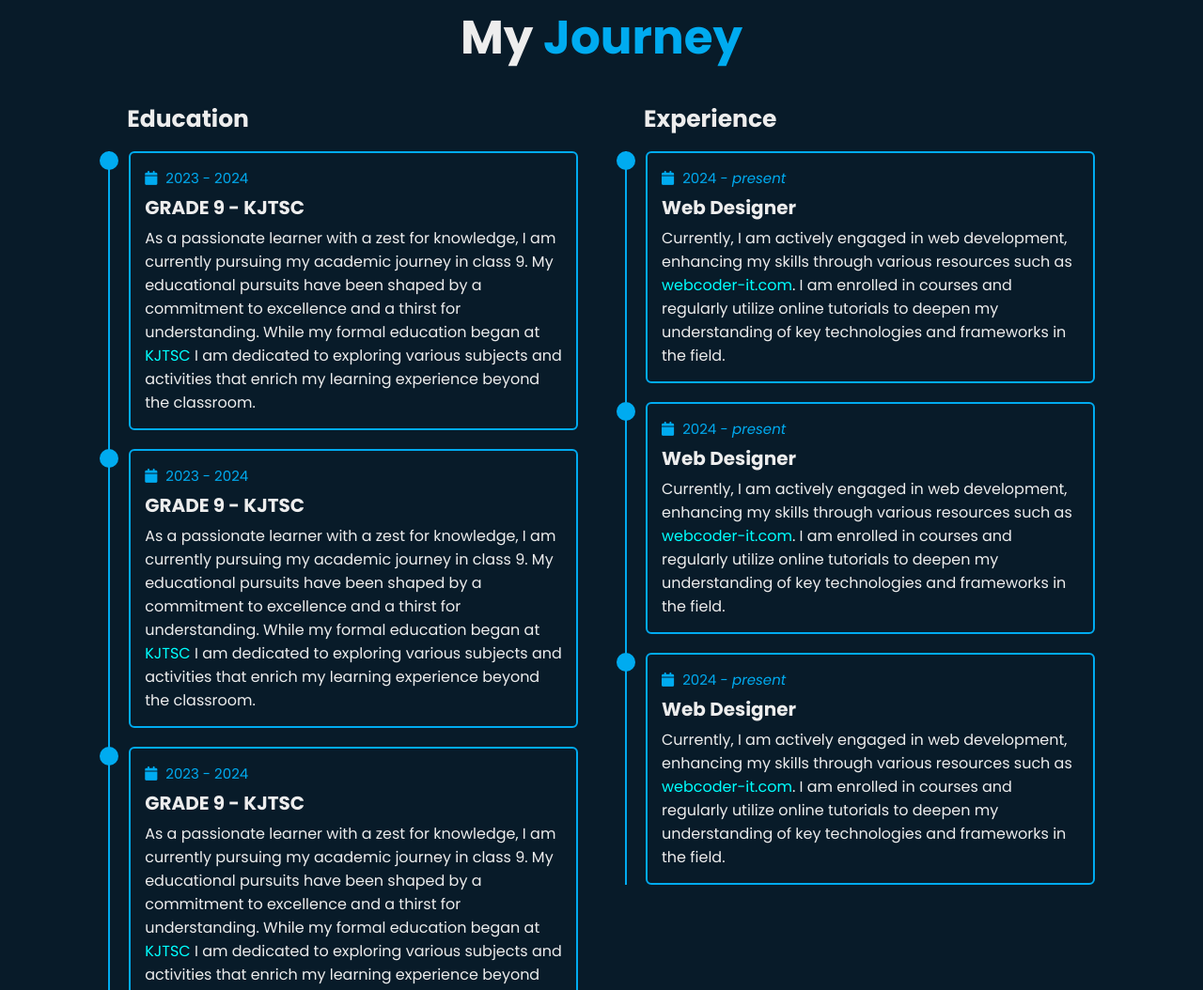
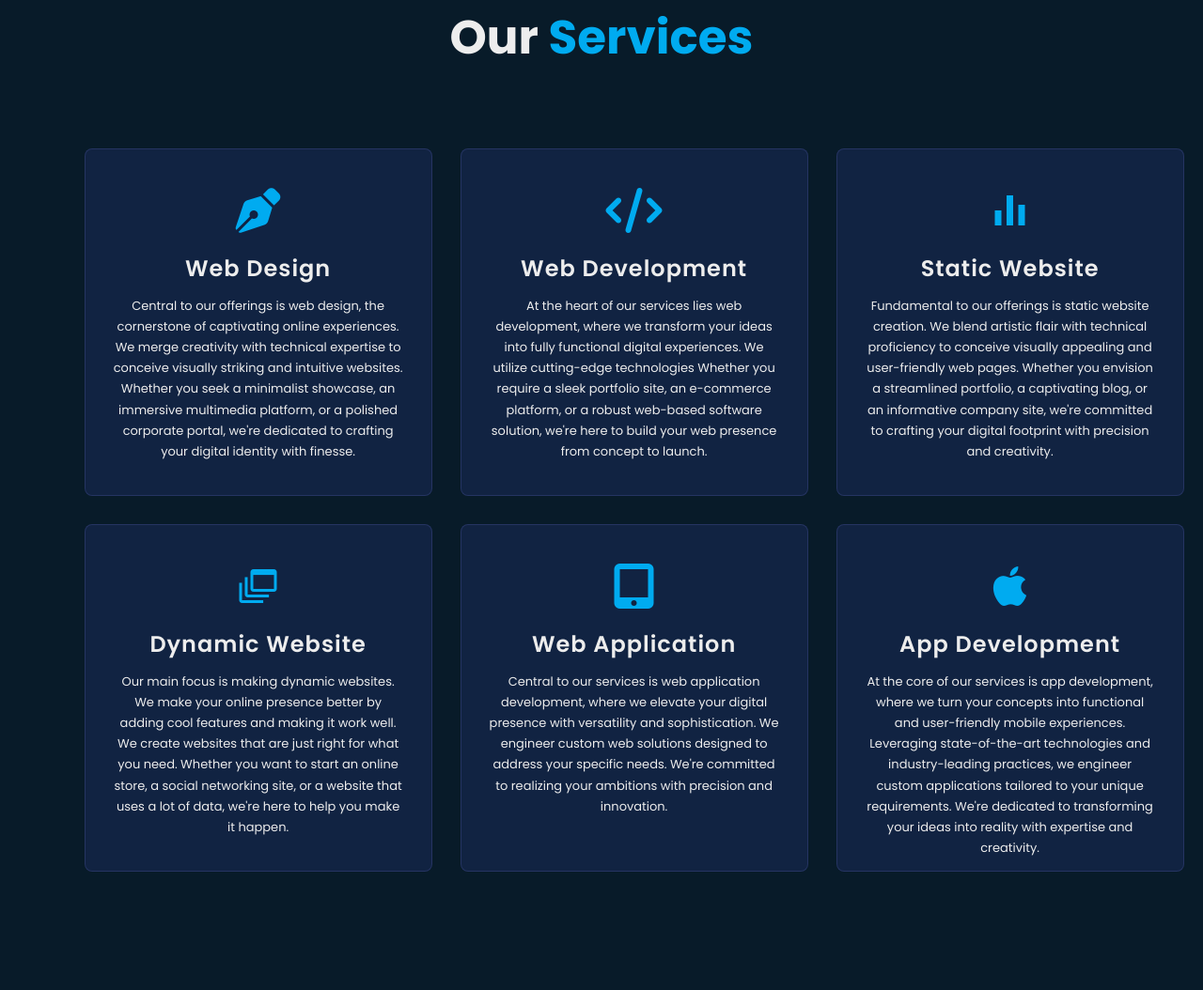
Before and after one commit to jobayer-alam-24/jobayer-alam-24-PortfolioWebsite, a plain HTML site: page index.html in a window 1280 px wide. Shown: the part 1746-2800 px from the top of the page at 94% size. Drawn offline with nearby package versions, Linux system fonts and the light colour scheme.

Commit message:
Portfolio Website

```diff
--- a/assets/css/style.css
+++ b/assets/css/style.css
@@ -73,7 +73,7 @@ body{
 }
 section{
     min-height: 100vh;
-    padding: 10rem 9% 2rem;
+    padding: 10rem 7% 2rem;
 }
 .home{
     display: flex;
@@ -231,6 +231,72 @@ section{
     margin-bottom: 3rem;
     text-align: center;
 }
+.container{
+    min-height: 100vh;
+    width: 100%;
+}
+.cards{
+    display: grid;
+    grid-template-columns: repeat(3, 1fr);
+    gap: 30px;
+    margin-top: 80px;
+}
+.card{
+    height: 370px;
+    width: 370px;
+    background-color: #112342;
+    padding: 3% 8%;
+    border: 0.2px solid rgba(114, 121, 226, 0.2);
+    border-radius: 8px;
+    transition: .6s;
+    display: flex;
+    flex-direction: column;
+    align-items: center;
+    position: relative;
+    overflow: hidden;
+    /* justify-content: center; */
+}
+.card::after{
+    content: "";
+    position: absolute;
+    top: 150%;
+    left: -200px;
+    transform: rotate(50deg);
+    background-color: #fff;
+    height: 18px;
+    filter: blur(30px);
+    opacity: 0.5;
+    transition: 1s;
+}
+.card:hover::after{
+    width: 225%;
+    top: -100%;
+}
+.card i{
+    color: #00ABF0;
+    font-size: 4.8rem;
+    margin-top: 30px;
+    margin-bottom: 20px;
+}
+.card h2{
+    font-size: 24px;
+    font-weight: 600;
+    letter-spacing: 1px;
+}
+.card p{
+    text-align: center;
+    margin: 12px 0;
+    width: 100%;
+    font-size: 1.3rem;
+    line-height: 1.7;
+}
+.card:hover{
+    background-color: #053e57;
+    transform: translateY(-8px);
+    border-width: 0.5px;
+    border-color: rgb(67, 128, 168);
+}
+
 span{
     color: var(--main-color);
 }
@@ -524,9 +590,17 @@ span{
     animation-delay: calc(.3s * var(--i));
 }
 /* Responsive Design  */
-@media (max-width: 1200px) {
+@media screen and (max-width: 1200px) {
     html{
         font-size: 55%;
+    }
+    .cards{
+        grid-template-columns: repeat(2, 1fr);
+    }
+}
+@media screen and (max-width: 820px) {
+    .cards{
+        grid-template-columns: repeat(1, 1fr);
     }
 }
 @media (max-width: 991px){
--- a/index.html
+++ b/index.html
@@ -4,7 +4,7 @@
 <head>
     <meta charset="UTF-8">
     <meta name="viewport" content="width=device-width, initial-scale=1.0">
-    <title>Sheikh Jobayer Alam | Frontend Designer</title>
+    <title>Sheikh Jobayer Alam | Frontend Developer</title>
 
     <!-- Project Icon -->
     <link rel="shortcut icon" href="assets/images/logo-2.png" type="image/x-icon">
@@ -23,6 +23,7 @@
     <link
         href="https://fonts.googleapis.com/css2?family=Hind+Siliguri:wght@300;400;500;600;700&family=Poppins:ital,wght@0,100;0,200;0,300;0,400;0,500;0,600;0,700;0,800;0,900;1,100;1,200;1,300;1,400;1,500;1,600;1,700;1,800;1,900&family=Roboto:ital,wght@0,100;0,300;0,400;0,500;0,700;0,900;1,100;1,300;1,400;1,500;1,700;1,900&display=swap"
         rel="stylesheet">
+        <link rel="stylesheet" href="https://fonts.googleapis.com/css2?family=Material+Symbols+Outlined:opsz,wght,FILL,GRAD@24,400,0,0" />
     <!-- Custom Css -->
     <link href="assets/css/style.css" rel="stylesheet">
 </head>
@@ -38,6 +39,7 @@
         <nav class="navbar">
             <a href="#home" class="active">Home</a>
             <a href="#about">About</a>
+            <a href="#services">Services</a>
             <a href="#education">Education</a>
             <a href="#skills">Skills</a>
             <a href="#contact">Contact</a>
@@ -93,7 +95,51 @@
         </div>
     </section>
     <!-- about section design  -->
-
+    <!-- services section design  -->
+    <section class="services" id="services">
+        <div class="container">
+            <div class="service-wrapper">
+                <div class="service">
+                    <h1 class="heading">Our <span>Services</span></h1>
+                    <div class="cards">
+                        <div class="card">
+                            <i class="fa-solid fa-pen-nib"></i>
+                            <h2>Web Design</h2>
+                            <p>Central to our offerings is web design, the cornerstone of captivating online experiences. We merge creativity with technical expertise to conceive visually striking and intuitive websites. Whether you seek a minimalist showcase, an immersive multimedia platform, or a polished corporate portal, we're dedicated to crafting your digital identity with finesse.</p>
+                        </div>
+                        <div class="card">
+                            <i class="fa-solid fa-code"></i>
+                            <h2>Web Development</h2>
+                            <p>At the heart of our services lies web development, where we transform your ideas into fully functional digital experiences. We utilize cutting-edge technologies  Whether you require a sleek portfolio site, an e-commerce platform, or a robust web-based software solution, we're here to build your web presence from concept to launch.</p>
+                        </div>
+                        <div class="card">
+                            <i class="material-symbols-outlined">equalizer</i>
+                            <h2>Static Website</h2>
+                            <p>Fundamental to our offerings is static website creation.
+                            We blend artistic flair with technical proficiency to conceive visually appealing and user-friendly web pages. Whether you envision a streamlined portfolio, a captivating blog, or an informative company site, we're committed to crafting your digital footprint with precision and creativity.</p>
+                        </div>
+                        <div class="card">
+                            <i class="material-symbols-outlined">dynamic_feed</i>
+                            <h2>Dynamic Website</h2>
+                            <p>Our main focus is making dynamic websites. We make your online presence better by adding cool features and making it work well. We create websites that are just right for what you need. Whether you want to start an online store, a social networking site, or a website that uses a lot of data, we're here to help you make it happen.</p>
+                        </div>
+                        <div class="card">
+                            <i class="fa-solid fa-tablet-screen-button"></i>
+                            <h2>Web Application</h2>
+                            <p>Central to our services is web application development, where we elevate your digital presence with versatility and sophistication. We engineer custom web solutions designed to address your specific needs. We're committed to realizing your ambitions with precision and innovation.</p>
+                        </div>
+                        <div class="card">
+                            <i class="fa-brands fa-apple"></i>
+                            <h2>App Development</h2>
+                            <p>
+                                At the core of our services is app development, where we turn your concepts into functional and user-friendly mobile experiences. Leveraging state-of-the-art technologies and industry-leading practices, we engineer custom applications tailored to your unique requirements. We're dedicated to transforming your ideas into reality with expertise and creativity. </p>
+                        </div>
+                    </div>
+                </div>
+            </div>
+        </div>
+    </section>
+    <!-- services section design  -->
     <!-- education section design  -->
     <section class="education" id="education">
         <h2 class="heading">My <span>Journey</span></h2>
```
